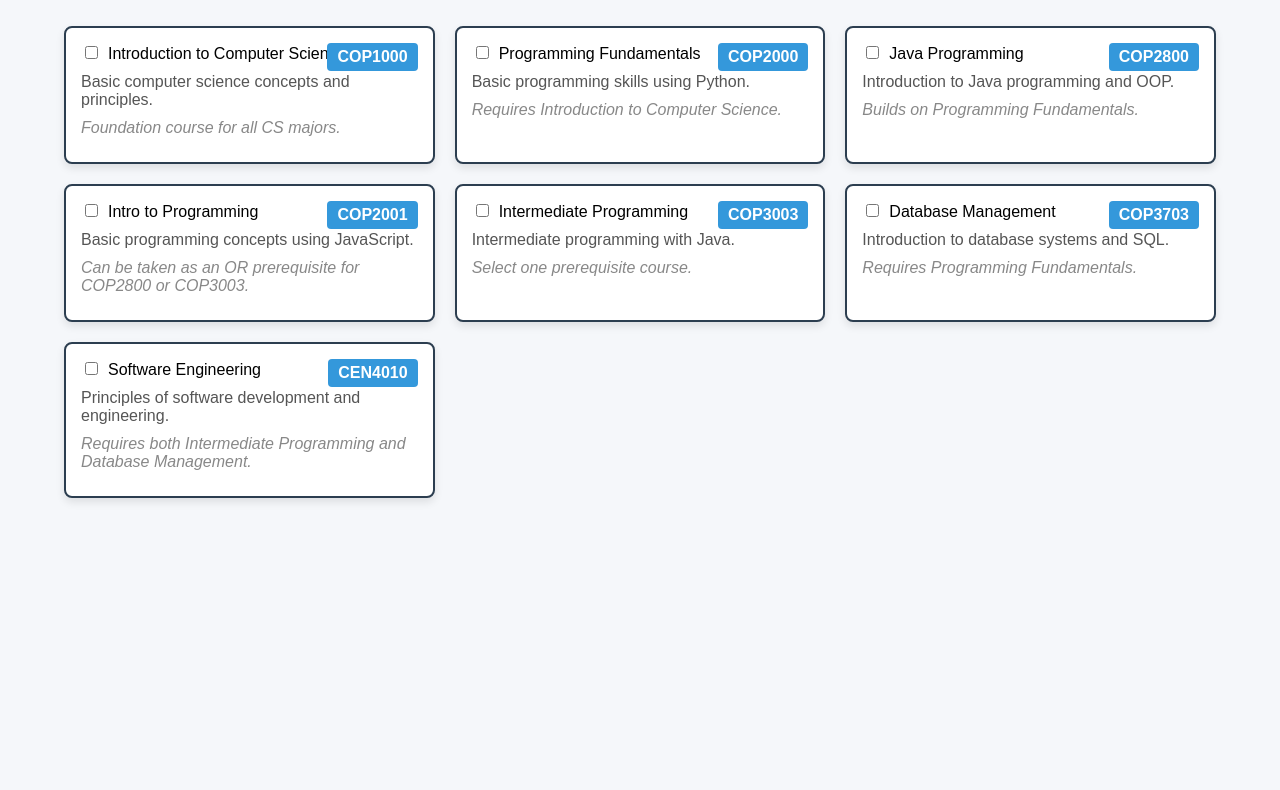
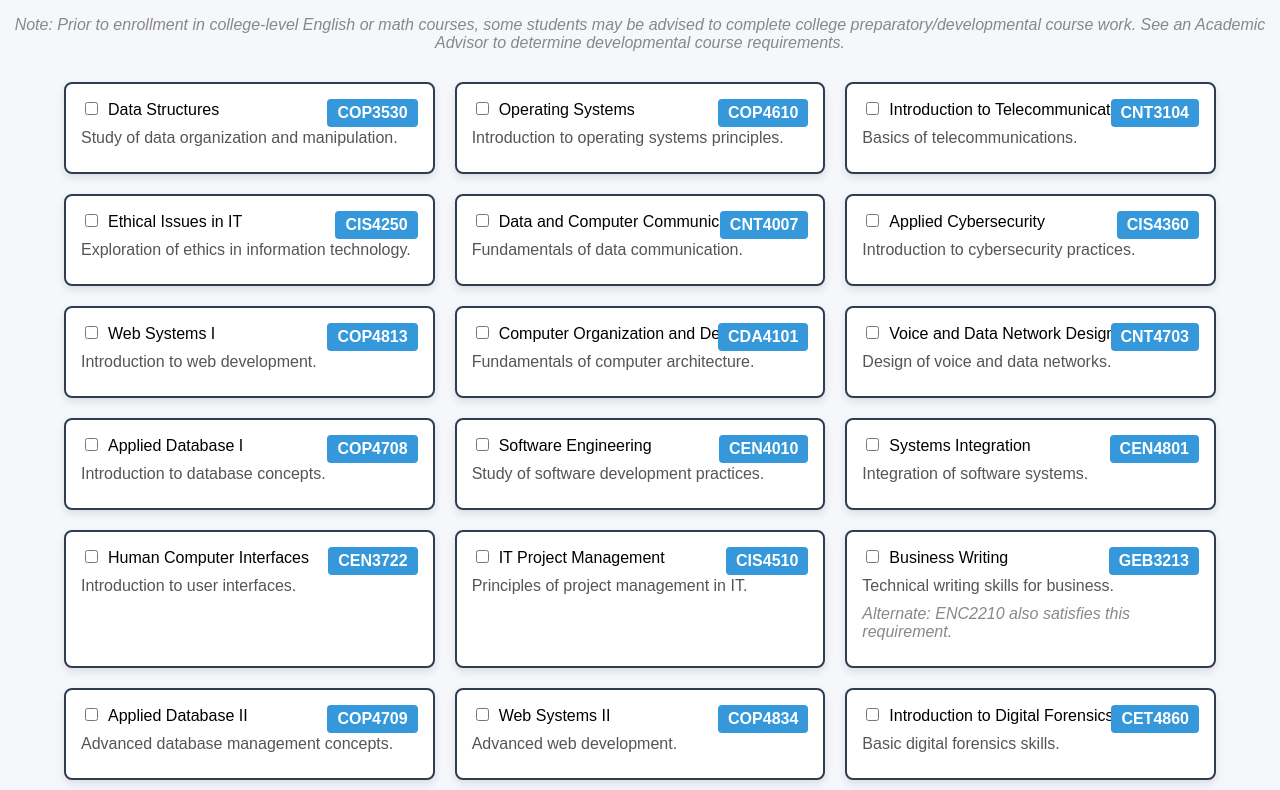
Before and after one commit to JuanPellot/COP4813_Juan.Pellot, a plain HTML site: page assignment11.html in a window 1280 px wide. Shown: the part 72-862 px from the top of the page. Before the commit the page ends 800 px from the top, so only its background shows below. Drawn offline with Linux system fonts and the light colour scheme.

Commit message:
Update assignment11.html

```diff
--- a/assignment11.html
+++ b/assignment11.html
@@ -3,7 +3,7 @@
 <head>
   <meta charset="UTF-8">
   <meta name="viewport" content="width=device-width, initial-scale=1.0">
-  <title>Course Advisor Tool</title>
+  <title>Information Technology – BSIT, B.S. Degree Course Advisor Tool</title>
   <style>
     /* Global Styles */
     body {
@@ -31,6 +31,13 @@
       max-width: 1200px;
     }
 
+    .program-note {
+      font-style: italic;
+      color: #888;
+      margin: 10px;
+      text-align: center;
+    }
+
     /* Course Card Styling */
     .course {
       border: 2px solid #2c3e50;
@@ -54,7 +61,6 @@
       pointer-events: none;
     }
 
-    /* Color Tag for Course ID */
     .course-id {
       font-size: 1em;
       color: #fff;
@@ -67,7 +73,6 @@
       font-weight: bold;
     }
 
-    /* Course Title and Information */
     .course h2 {
       margin: 0;
       font-size: 1.2em;
@@ -85,85 +90,50 @@
       margin-top: 10px;
     }
 
-    /* Checkbox Styling */
     input[type="checkbox"] {
       margin-right: 10px;
     }
   </style>
 </head>
 <body>
-  <h1>Course Advisor Tool</h1>
+  <h1>Information Technology – BSIT, B.S. Degree Course Advisor Tool</h1>
+  <p class="program-note">Note: Prior to enrollment in college-level English or math courses, some students may be advised to complete college preparatory/developmental course work. See an Academic Advisor to determine developmental course requirements.</p>
   <div id="courses"></div>
 
   <script>
-    // Expanded JSON data
     const courses = [
-      {
-        "course_id": "COP1000",
-        "name": "Introduction to Computer Science",
-        "description": "Basic computer science concepts and principles.",
-        "prerequisites": [],
-        "notes": "Foundation course for all CS majors."
-      },
-      {
-        "course_id": "COP2000",
-        "name": "Programming Fundamentals",
-        "description": "Basic programming skills using Python.",
-        "prerequisites": ["COP1000"],
-        "notes": "Requires Introduction to Computer Science."
-      },
-      {
-        "course_id": "COP2800",
-        "name": "Java Programming",
-        "description": "Introduction to Java programming and OOP.",
-        "prerequisites": ["COP2000"],
-        "notes": "Builds on Programming Fundamentals."
-      },
-      {
-        "course_id": "COP2001",
-        "name": "Intro to Programming",
-        "description": "Basic programming concepts using JavaScript.",
-        "prerequisites": [],
-        "notes": "Can be taken as an OR prerequisite for COP2800 or COP3003."
-      },
-      {
-        "course_id": "COP3003",
-        "name": "Intermediate Programming",
-        "description": "Intermediate programming with Java.",
-        "prerequisites": ["COP2800", "COP2001"],
-        "prerequisites_type": "OR",
-        "notes": "Select one prerequisite course."
-      },
-      {
-        "course_id": "COP3703",
-        "name": "Database Management",
-        "description": "Introduction to database systems and SQL.",
-        "prerequisites": ["COP2000"],
-        "notes": "Requires Programming Fundamentals."
-      },
-      {
-        "course_id": "CEN4010",
-        "name": "Software Engineering",
-        "description": "Principles of software development and engineering.",
-        "prerequisites": ["COP3003", "COP3703"],
-        "prerequisites_type": "AND",
-        "notes": "Requires both Intermediate Programming and Database Management."
-      }
+      { "course_id": "COP3530", "name": "Data Structures", "description": "Study of data organization and manipulation.", "prerequisites": [] },
+      { "course_id": "COP4610", "name": "Operating Systems", "description": "Introduction to operating systems principles.", "prerequisites": [] },
+      { "course_id": "CNT3104", "name": "Introduction to Telecommunications", "description": "Basics of telecommunications.", "prerequisites": [] },
+      { "course_id": "CIS4250", "name": "Ethical Issues in IT", "description": "Exploration of ethics in information technology.", "prerequisites": [] },
+      { "course_id": "CNT4007", "name": "Data and Computer Communications", "description": "Fundamentals of data communication.", "prerequisites": ["CNT3104"] },
+      { "course_id": "CIS4360", "name": "Applied Cybersecurity", "description": "Introduction to cybersecurity practices.", "prerequisites": [] },
+      { "course_id": "COP4813", "name": "Web Systems I", "description": "Introduction to web development.", "prerequisites": [] },
+      { "course_id": "CDA4101", "name": "Computer Organization and Design", "description": "Fundamentals of computer architecture.", "prerequisites": [] },
+      { "course_id": "CNT4703", "name": "Voice and Data Network Design", "description": "Design of voice and data networks.", "prerequisites": ["CNT4007"] },
+      { "course_id": "COP4708", "name": "Applied Database I", "description": "Introduction to database concepts.", "prerequisites": [] },
+      { "course_id": "CEN4010", "name": "Software Engineering", "description": "Study of software development practices.", "prerequisites": ["COP4708"] },
+      { "course_id": "CEN4801", "name": "Systems Integration", "description": "Integration of software systems.", "prerequisites": ["CEN4010"] },
+      { "course_id": "CEN3722", "name": "Human Computer Interfaces", "description": "Introduction to user interfaces.", "prerequisites": [] },
+      { "course_id": "CIS4510", "name": "IT Project Management", "description": "Principles of project management in IT.", "prerequisites": [] },
+      { "course_id": "GEB3213", "name": "Business Writing", "description": "Technical writing skills for business.", "prerequisites": [], "notes": "Alternate: ENC2210 also satisfies this requirement." },
+      { "course_id": "COP4709", "name": "Applied Database II", "description": "Advanced database management concepts.", "prerequisites": ["COP4708"], "specialization": "Web Systems Programming" },
+      { "course_id": "COP4834", "name": "Web Systems II", "description": "Advanced web development.", "prerequisites": ["COP4813"], "specialization": "Web Systems Programming" },
+      { "course_id": "CET4860", "name": "Introduction to Digital Forensics", "description": "Basic digital forensics skills.", "prerequisites": [], "specialization": "Cybersecurity and Cyberforensics" },
+      { "course_id": "CET4861", "name": "Advanced Digital Forensics", "description": "Advanced techniques in digital forensics.", "prerequisites": ["CET4860"], "specialization": "Cybersecurity and Cyberforensics" },
+      { "course_id": "CET4862", "name": "Network Forensics and Incident Response", "description": "Incident response in network environments.", "prerequisites": ["CIS4360"], "specialization": "Cybersecurity and Cyberforensics" }
     ];
 
-    // Dynamically create course elements
     function createCourseElements() {
       courses.forEach(course => {
         const courseElement = document.createElement('div');
         courseElement.classList.add('course');
         courseElement.id = course.course_id;
 
-        // Course ID Tag
         const courseIdTag = document.createElement('span');
         courseIdTag.classList.add('course-id');
         courseIdTag.textContent = course.course_id;
 
-        // Add checkbox to mark course as completed
         const checkbox = document.createElement('input');
         checkbox.type = 'checkbox';
         checkbox.id = `completed-${course.course_id}`;
@@ -178,43 +148,33 @@
 
         const notes = document.createElement('p');
         notes.classList.add('notes');
-        notes.textContent = course.notes;
+        notes.textContent = course.notes || "";
 
-        // Append elements
         courseElement.appendChild(courseIdTag);
         courseElement.appendChild(checkbox);
         courseElement.appendChild(label);
         courseElement.appendChild(description);
-        courseElement.appendChild(notes);
+        if (course.notes) courseElement.appendChild(notes);
         document.getElementById('courses').appendChild(courseElement);
       });
     }
 
-    // Update availability based on prerequisites
     function updateCourseAvailability() {
       courses.forEach(course => {
         const courseElement = document.getElementById(course.course_id);
         const isCompleted = document.getElementById(`completed-${course.course_id}`).checked;
 
         let prereqsMet = true;
-
-        // Check if prerequisites are met
-        if (course.prerequisites_type === "OR") {
-          prereqsMet = course.prerequisites.some(prereqId =>
-            document.getElementById(`completed-${prereqId}`)?.checked
-          );
-        } else {
+        if (course.prerequisites) {
           prereqsMet = course.prerequisites.every(prereqId =>
             document.getElementById(`completed-${prereqId}`)?.checked
           );
         }
 
-        // Disable course if prerequisites are unmet and course isn't completed
         courseElement.classList.toggle('disabled', !isCompleted && !prereqsMet);
       });
     }
 
-    // Initialize the interface
     createCourseElements();
   </script>
 </body>
```
